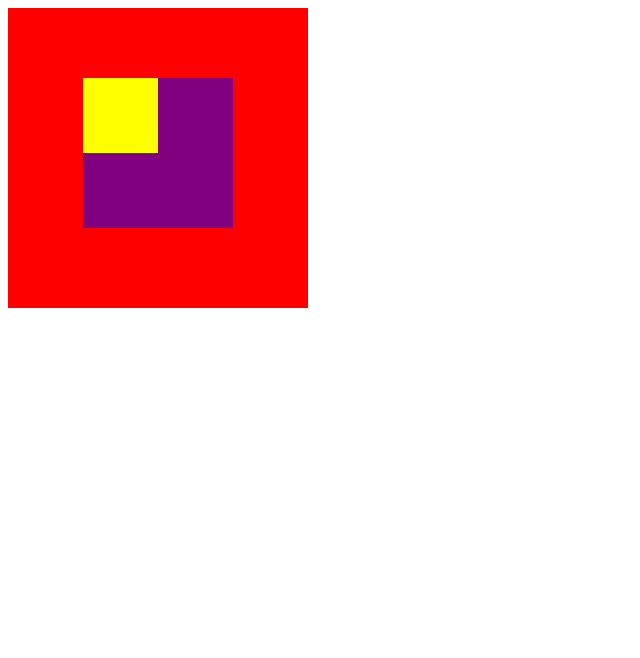
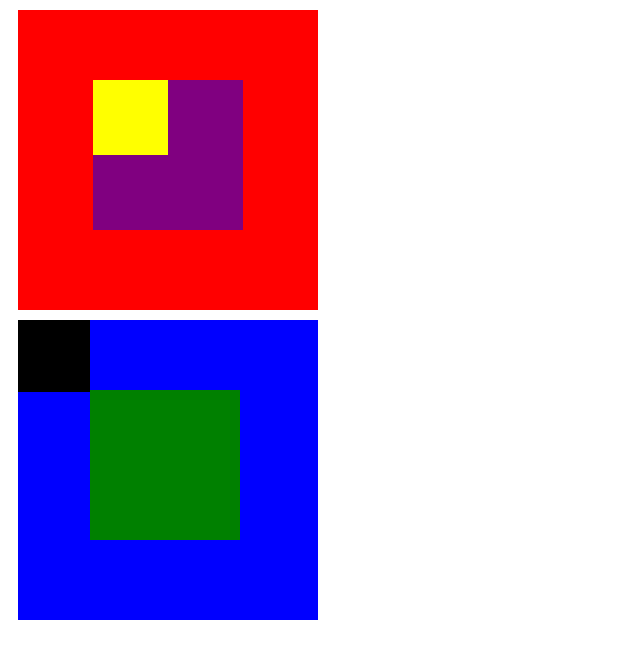
Before and after one commit to maryfsc/square, a plain HTML site: page index.html in a window 1280 px wide. Shown: the whole page, without its empty margins (0-640 px from the left). Drawn offline with Linux system fonts and the light colour scheme.

Commit message:
Segundo quadrado.

```diff
--- a/index.html
+++ b/index.html
@@ -6,11 +6,18 @@
 	<link rel="stylesheet" type="text/css" href="style.css">
 </head>
 <body>
-	<main id="mother">
-		<section id="purple">
-			<section id="yellow">
+	<section class="mother red">
+		<section class="daughter purple">
+			<section class="daughter yellow">
 			</section>
 		</section>
-	</main>
+	</section>
+
+	<section class="mother blue">
+		<section class="black">
+		</section>
+		<section class="daughter green">
+		</section>
+	</section>
 </body>
 </html>
--- a/style.css
+++ b/style.css
@@ -1,21 +1,44 @@
-#mother {
+.mother {
 	height: 300px;
 	width: 300px;
-	background-color: red;
-	display: flex;
-	justify-content: center;
+	margin: 10px;
 }
 
-#purple {
+section.daughter {
 	height: 50%;
 	width: 50%;
+}
+
+.red {
+		background-color: red;
+		display: flex;
+		justify-content: center;
+}
+
+.blue {
+	background-color: blue;
+	display: flex;
+	justify-content: flex-start;
+}
+
+.purple {
 	background-color: purple;
 	position: relative;
 	top: 70px;
 }
 
-#yellow {
-	height: 50%;
-	width: 50%;
+.yellow {
 	background-color: yellow;
 }
+
+.green {
+	background-color: green;
+	position: relative;
+	top: 70px;
+}
+
+.black {
+	background-color: black;
+	height: 24%;
+	width: 24%;
+}
```
